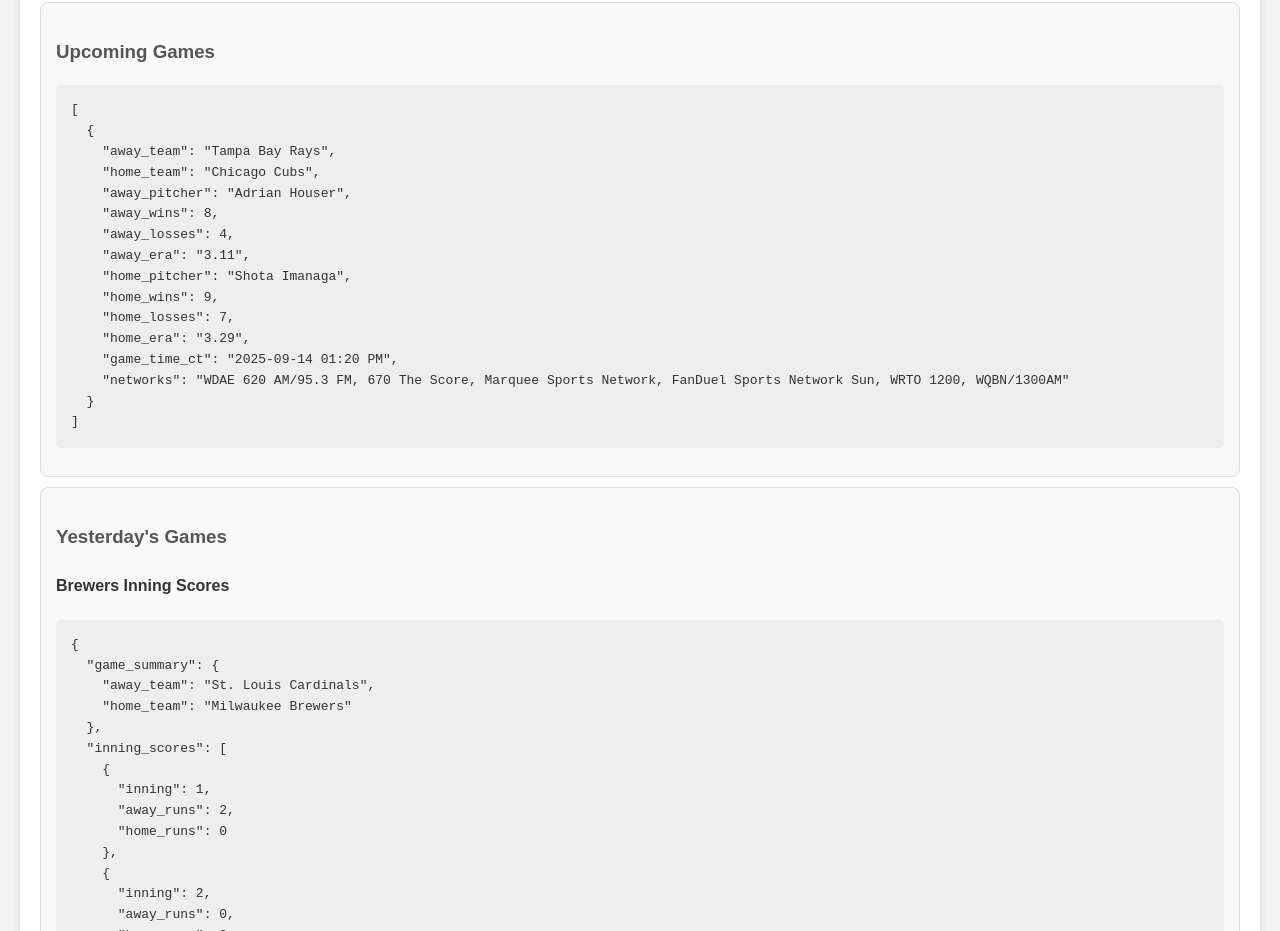
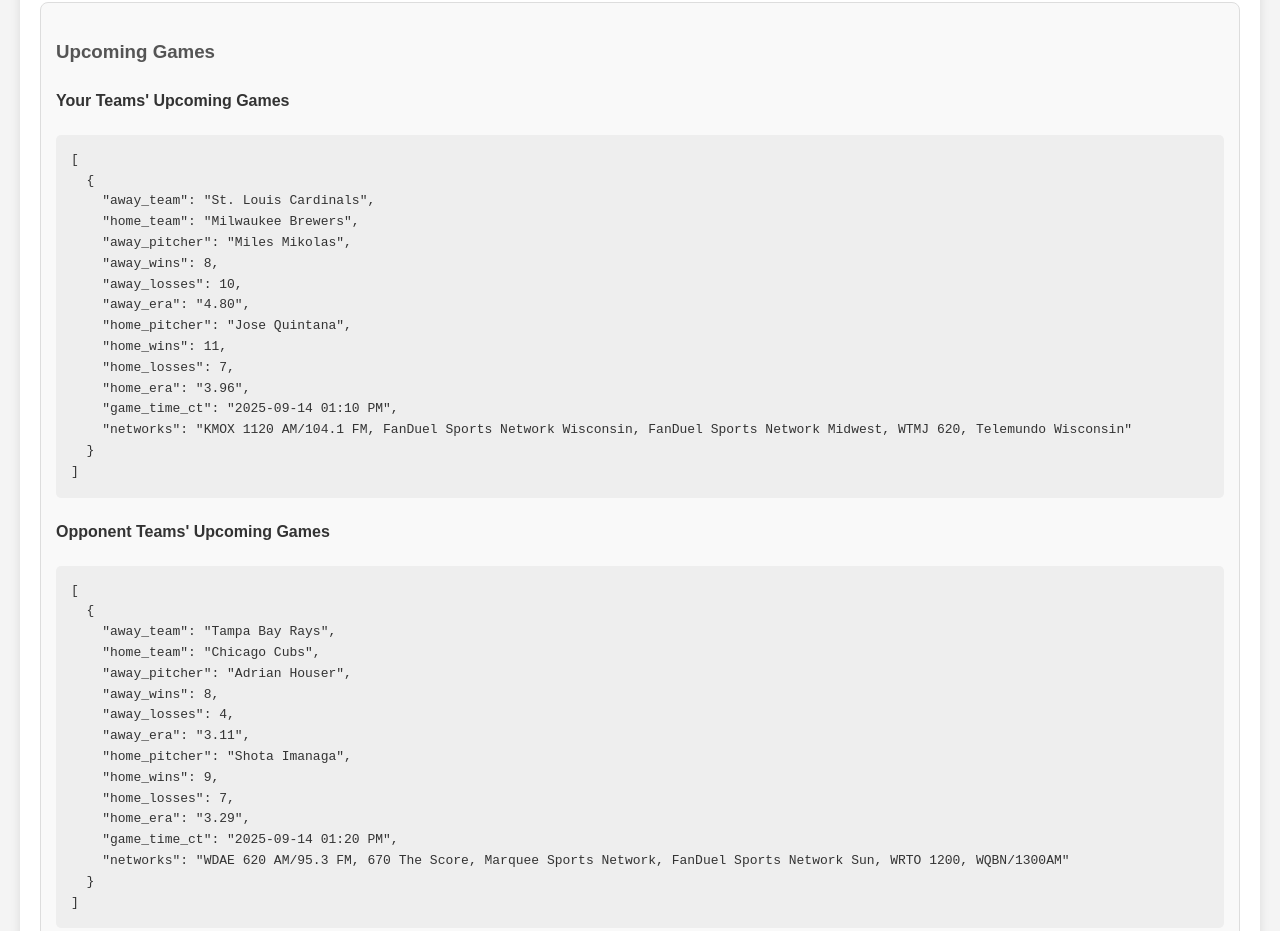
Before and after one commit to apeters931/daily-dashboard, a plain HTML site: page index.html in a window 1280 px wide. Shown: the part 6210-7141 px from the top of the page. Drawn offline with Linux system fonts and the light colour scheme.

Commit message:
bunch a stuff

```diff
--- a/index.html
+++ b/index.html
@@ -32,9 +32,16 @@
         <section id="mlb-section">
             <h2>MLB Games</h2>
             <div id="mlb-content">
-                <div id="upcoming-games" class="json-container">
+                <div id="upcoming-games-section" class="json-container">
                     <h3>Upcoming Games</h3>
-                    <pre></pre>
+                    <div id="upcoming-your-teams" class="sub-container">
+                        <h4>Your Teams' Upcoming Games</h4>
+                        <pre></pre>
+                    </div>
+                    <div id="upcoming-enemy-teams" class="sub-container">
+                        <h4>Opponent Teams' Upcoming Games</h4>
+                        <pre></pre>
+                    </div>
                 </div>
 
                 <div id="yesterday-games-section" class="json-container">
--- a/script.js
+++ b/script.js
@@ -1,5 +1,4 @@
-// A list of the JSON files to fetch.
-// This list now includes the specific files for yesterday's games.
+// A single list of all JSON files to be fetched
 const jsonFiles = [
     './JSON/upcoming_your_teams.json',
     './JSON/upcoming_enemy_teams.json',
@@ -26,8 +25,10 @@ const fetchAndDisplayJson = async (filePath) => {
             targetElementId = 'hourly-weather';
         } else if (filePath.includes('weekly')) {
             targetElementId = 'weekly-weather';
-        } else if (filePath.includes('upcoming')) {
-            targetElementId = 'upcoming-games';
+        } else if (filePath.includes('upcoming_your_teams')) {
+            targetElementId = 'upcoming-your-teams';
+        } else if (filePath.includes('upcoming_enemy_teams')) {
+            targetElementId = 'upcoming-enemy-teams';
         } else if (filePath.includes('inning_scores')) {
             targetElementId = 'brewers-inning-scores';
         } else if (filePath.includes('hitting_stats')) {
@@ -35,7 +36,7 @@ const fetchAndDisplayJson = async (filePath) => {
         } else if (filePath.includes('pitching_stats')) {
             targetElementId = 'brewers-pitching-stats';
         } else {
-            // Handle other files or log an error if no match is found
+            // Handle other files or log a warning if no match is found
             console.warn(`No specific container found for file: ${filePath}`);
             return;
         }
@@ -45,7 +46,7 @@ const fetchAndDisplayJson = async (filePath) => {
             // Use JSON.stringify for clean, formatted output
             container.querySelector('pre').textContent = JSON.stringify(jsonData, null, 2);
         } else {
-            console.error(`Could not find a container for file: ${filePath}`);
+            console.error(`Could not find a container with ID: ${targetElementId} for file: ${filePath}`);
         }
 
     } catch (error) {
```
